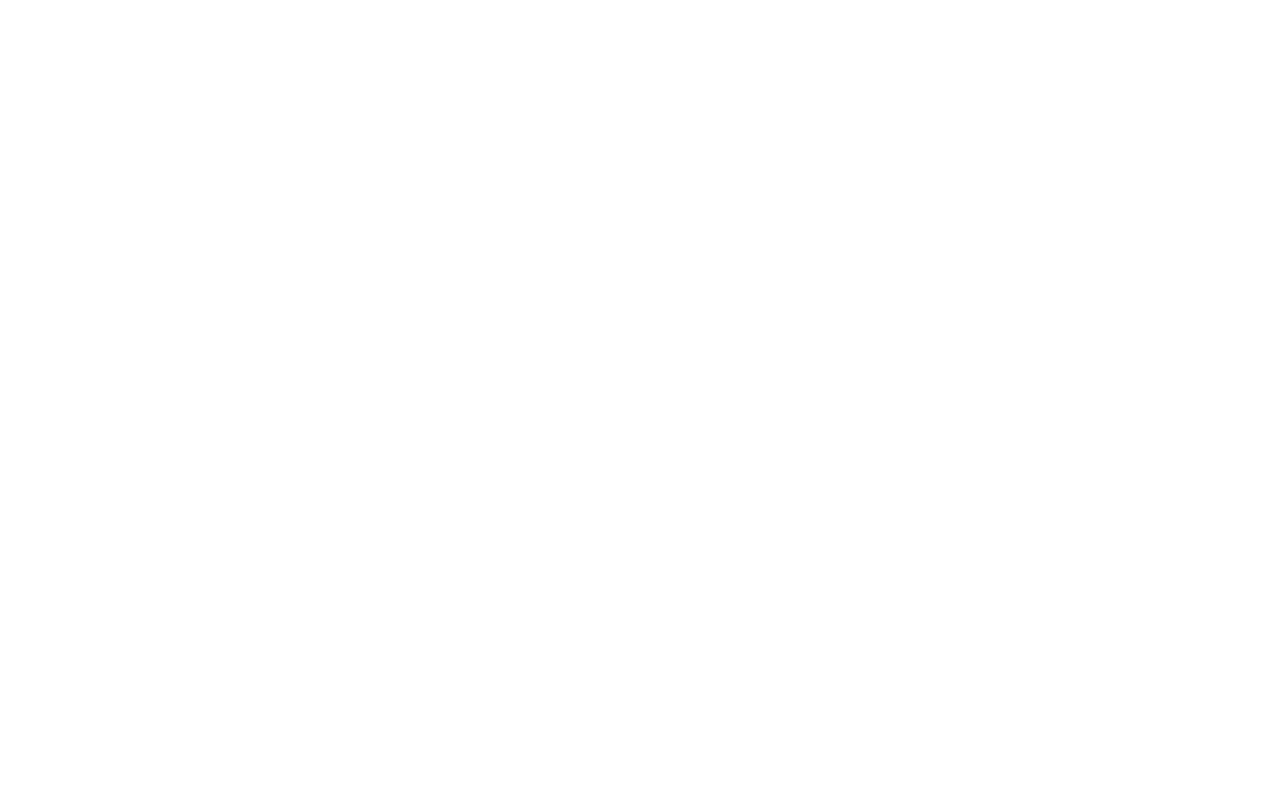
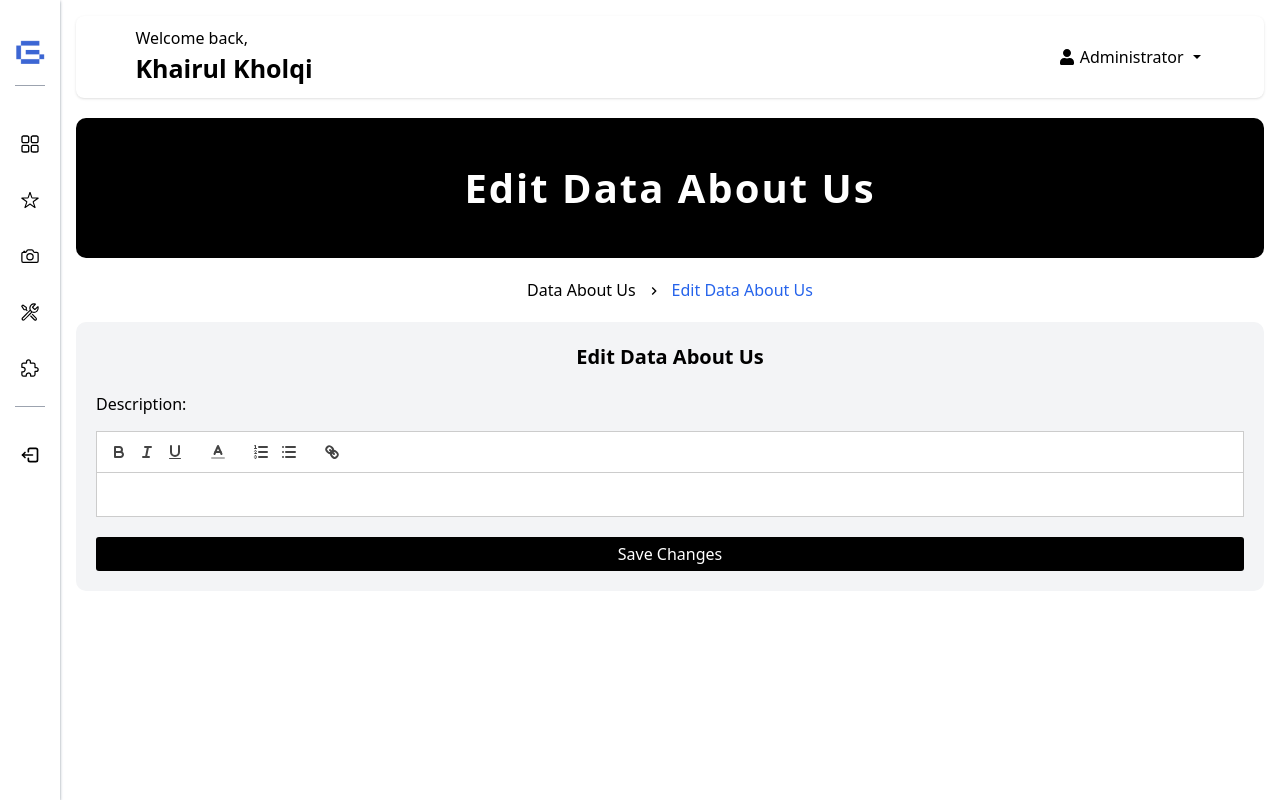
Before and after one commit to Muhammad-Khairul-Kholqi/AdminPageApkTools, a React (Create React App) app: page /edit-data-about in a window 1280 px wide. Before the commit this address had no page. Built offline with nearby package versions, Linux system fonts and the light colour scheme.

Commit message:
add form edit

```diff
--- a/package.json
+++ b/package.json
@@ -9,6 +9,7 @@
     "react": "^18.2.0",
     "react-dom": "^18.2.0",
     "react-icons": "^5.0.1",
+    "react-quill": "^2.0.0",
     "react-router-dom": "^6.22.2",
     "react-scripts": "5.0.1",
     "web-vitals": "^2.1.4"
--- a/src/App.js
+++ b/src/App.js
@@ -6,7 +6,9 @@ import Header from "./Template/Header";
 import Dashboard from './Dashboard';
 
 // about
-import DataAbout from "./Data/About/DataAbout";
+import CategoryAbout from "./Data/About/CategoryAbout";
+import DataAbout from "./Data/About/AboutUs/DataAbout";
+import EditAbout from "./Data/About/AboutUs/EditAbout";
 
 const DefaultLayout = ({ children }) => {
   return(
@@ -42,10 +44,28 @@ function App() {
 
               {/* about */}
               <Route
+                  path = "/category-about"
+                  element={
+                    <DefaultLayout>
+                      <CategoryAbout />
+                    </DefaultLayout>
+                  }
+              />
+
+              <Route
                   path = "/data-about"
                   element={
                     <DefaultLayout>
                       <DataAbout />
+                    </DefaultLayout>
+                  }
+              />
+
+              <Route
+                  path = "/edit-data-about"
+                  element={
+                    <DefaultLayout>
+                      <EditAbout />
                     </DefaultLayout>
                   }
               />
--- a/src/Dashboard.js
+++ b/src/Dashboard.js
@@ -5,7 +5,7 @@ import CardDashboard from "./Card/CardDashboard";
 const Dashboard = () => {
     return(
         <div>
-            <div className = "container bg-black mt-[20px] rounded-[10px] px-[10%] py-[30px] text-center text-white"
+            <div className = "bg-black mt-[20px] rounded-[10px] px-[10%] py-[30px] text-center text-white"
                     data-aos="flip-down" data-aos-duration="1300">
                 <h1 className = "title-header text-[40px] leading-10 font-bold font-roboto-slab tracking-[2px]" > This is the <br /> Admin Page </h1>
                 <p className="description mt-[20px] text-[18px] font-inter">
--- /dev/null
+++ b/src/Data/About/AboutUs/DataAbout.js
@@ -0,0 +1,50 @@
+import React from "react";
+import { Link } from "react-router-dom";
+
+import { FaRegPenToSquare } from "react-icons/fa6";
+
+const DataAbout = () => {
+    return(
+        <div>
+            <div className = "bg-black mt-[20px] rounded-[10px] px-[10%] py-[50px] text-center text-white"
+                    data-aos="flip-down" data-aos-duration="1300">
+                <h1 className = "title-header text-[50px] leading-10 font-bold font-roboto-slab tracking-[2px]" > About Us </h1>
+            </div>
+
+            <div className="bg-gray-100 p-[20px] mt-[20px] rounded-[10px]">
+                <p className="text-[30px] font-bold">About Us</p>
+                <div className = "relative mt-[20px] overflow-x-auto border-solid border-[1px] border-black" >
+                    <table className = "w-full text-sm text-left rtl:text-right" >
+                        <thead className = "text-[15px] bg-blue-100 border-b-[1px] border-black" >
+                            <tr>
+                                <th scope="col" className="px-6 py-3">
+                                    Description
+                                </th>
+                                <th scope="col" className="px-6 py-3">
+                                    Action
+                                </th>
+                            </tr>
+                        </thead>
+                        <tbody className="bg-white">
+                            <tr className="text-[13px]">
+                                <td className="px-6 py-4">
+                                    HAHA
+                                </td>
+                                <td className="px-6 py-4 flex gap-[10px]">
+                                    <Link to = "/edit-data-about">
+                                        <div className="icon-text text-[15px] flex gap-[5px] items-center text-blue-600 hover:underline">
+                                            <FaRegPenToSquare />
+                                            <p className="text-link">Edit</p>
+                                        </div>
+                                    </Link>
+                                </td>
+                            </tr>
+                        </tbody>
+                    </table>
+                </div>
+            </div>
+        </div>
+    )
+}
+
+export default DataAbout;
--- /dev/null
+++ b/src/Data/About/AboutUs/EditAbout.js
@@ -0,0 +1,79 @@
+import { React, useState } from "react";
+import { Link } from "react-router-dom";
+import ReactQuill from "react-quill";
+import 'react-quill/dist/quill.snow.css';
+
+import { MdOutlineKeyboardArrowRight } from "react-icons/md";
+
+const EditAbout = () => {
+  const [editorContent, setEditorContent] = useState('');
+  const handleChange = (content) => {
+    setEditorContent(content);
+  };
+
+  const modules = {
+    toolbar: [
+      ['bold', 'italic', 'underline'],
+      [{
+        color: []
+      }],
+      [{
+        list: 'ordered'
+      }, {
+        list: 'bullet'
+      }],
+      ['link'],
+    ],
+    clipboard: {
+      matchVisual: false,
+    },
+  };
+
+  const formats = [
+    'bold',
+    'italic',
+    'underline',
+    'color',
+    'list',
+    'bullet',
+    'link',
+  ];
+
+  return (
+    <div>
+      <div className="bg-black mt-[20px] rounded-[10px] px-[10%] py-[50px] text-center text-white"
+        data-aos="flip-down" data-aos-duration="1300">
+        <h1 className="title-header text-[40px] leading-10 font-bold font-roboto-slab tracking-[2px]"> Edit Data About Us </h1>
+      </div>
+      <div className="flex flex-wrap gap-[10px] items-center justify-center mt-[20px]">
+        <Link to="/data-about">
+          <p className="hover:underline">Data About Us</p>
+        </Link>
+
+        <MdOutlineKeyboardArrowRight className="mt-[3px]" />
+
+        <p className="text-blue-600">Edit Data About Us</p>
+      </div>
+
+      <div className="bg-gray-100 p-[20px] rounded-[10px] mt-[20px]">
+        <h1 className="text-center font-bold text-[20px] mb-[20px]">Edit Data About Us</h1>
+        <form>
+          <div className="mt-[15px]">
+            <label htmlFor="desc">Description:</label>
+            <ReactQuill id="desc" className="mt-[15px] bg-white"
+              value={editorContent}
+              onChange={handleChange}
+              modules={modules}
+              formats={formats}
+            />
+          </div>
+          <button className="mt-[20px] rounded-[3px] w-full bg-black hover:bg-gray-800 text-white py-[5px]" type="submit">
+            Save Changes
+          </button>
+        </form>
+      </div>
+    </div>
+  )
+}
+
+export default EditAbout;
--- a/src/Data/About/DataAbout.js
+++ b/src/Data/About/CategoryAbout.js
@@ -2,10 +2,10 @@ import React from "react";
 import { Link } from "react-router-dom";
 import CardAbout from "../../Card/CardAbout";
 
-const DataAbout = () => {
+const CategoryAbout = () => {
     return(
         <div>
-            <div className = "container bg-black mt-[20px] rounded-[10px] px-[10%] py-[30px] text-center text-white"
+            <div className = "bg-black mt-[20px] rounded-[10px] px-[10%] py-[30px] text-center text-white"
                     data-aos="flip-down" data-aos-duration="1300">
                 <h1 className = "title-header text-[40px] leading-10 font-bold font-roboto-slab tracking-[2px]" > About Us </h1>
                 <p className="description mt-[20px] text-[18px] font-inter">
@@ -16,11 +16,8 @@ const DataAbout = () => {
             <div className="mt-[30px]">
                 <CardAbout />
             </div>
-
-
-
         </div>
     )
 }
 
-export default DataAbout;
+export default CategoryAbout;
--- a/src/Template/Sidebar.js
+++ b/src/Template/Sidebar.js
@@ -31,7 +31,7 @@ const Sidebar = () => {
                             </li>
                         </Link>
 
-                        <Link to="/data-about">
+                        <Link to="/category-about">
                             <li
                                 className="about p-[8px] hover:bg-gray-200 mt-[20px] hover:text-gray-700 rounded-[3px] ease-in duration-300">
                                 <IoIosStarOutline className="text-[20px]" />
```
Also changed, not shown: src/Card/CardAbout.js (+6 -60 lines), 1 other file (tests, documents, lock files or other folders).
